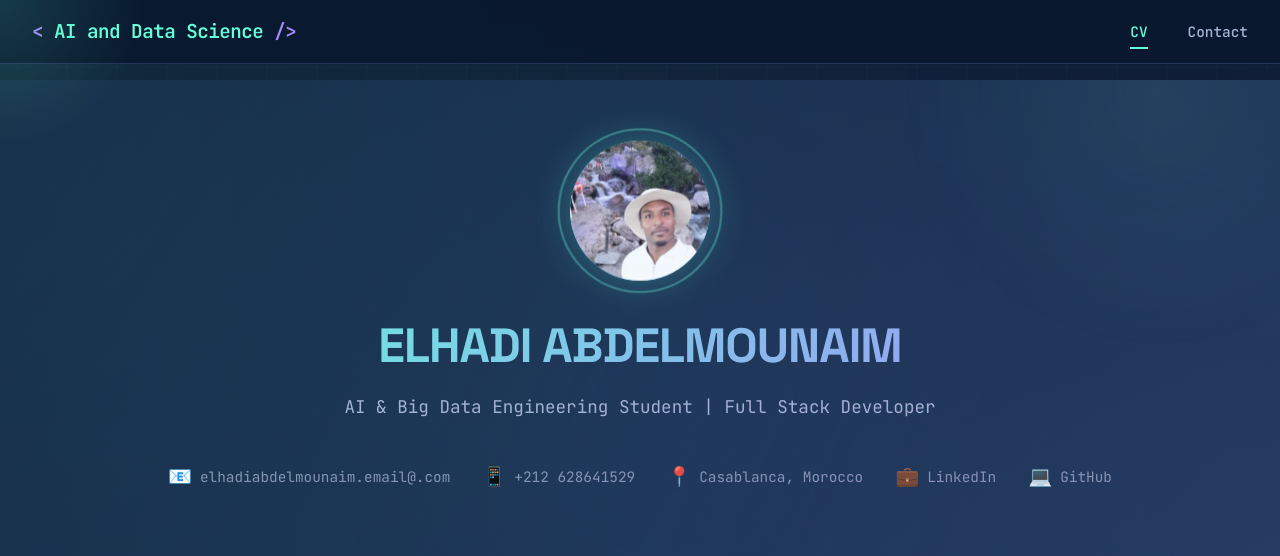
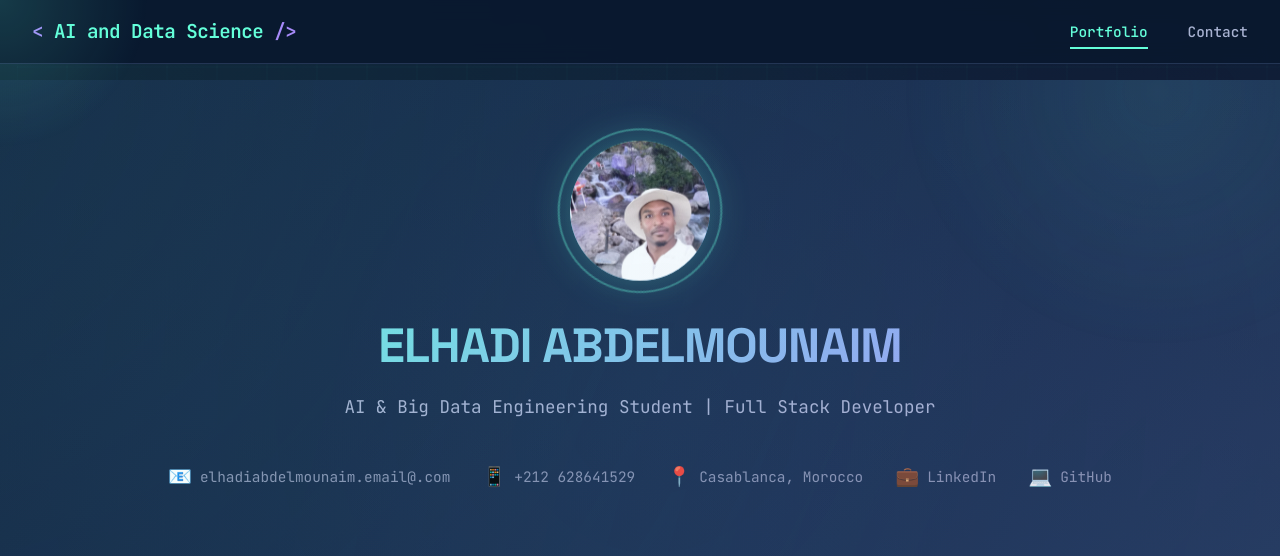
Before and after one commit to elhadiabdelmounaim/Portfolio_Elhadi, a Django app: page / in a window 1280 px wide. Shown: the top 556 px of the page. Run offline with Django 5.2, Linux system fonts and the light colour scheme; data comes from the database, SQL or seed files in the repository; both versions use the stored data as it was after the commit.

Commit message:
Update contact and CV templates and test cases
Replit-Commit-Author: Agent

```diff
--- a/Templates/myApp/pages/contact.html
+++ b/Templates/myApp/pages/contact.html
@@ -12,7 +12,7 @@
         <div class="nav-container">
             <div class="logo">AI and Data Science</div>
             <ul class="nav-menu">
-                <li><a href="{% url 'cv' %}">CV</a></li>
+                <li><a href="{% url 'cv' %}">Portfolio</a></li>
                 <li><a href="{% url 'contact' %}" class="active">Contact</a></li>
             </ul>
             <div class="hamburger">
--- a/Templates/myApp/pages/cv.html
+++ b/Templates/myApp/pages/cv.html
@@ -12,7 +12,7 @@
         <div class="nav-container">
             <div class="logo">AI and Data Science</div>
             <ul class="nav-menu">
-                <li><a href="{% url 'root' %}" class="active">CV</a></li>
+                <li><a href="{% url 'root' %}" class="active">Portfolio</a></li>
                 <li><a href="{% url 'contact' %}">Contact</a></li>
             </ul>
             <div class="hamburger"><span></span><span></span><span></span></div>
--- a/myApp/tests.py
+++ b/myApp/tests.py
@@ -36,7 +36,7 @@ class SetupTests(TestCase):
         for path in ["/", "/cv", "/contact"]:
             with self.subTest(path=path):
                 response = self.client.get(path)
-                self.assertContains(response, ">CV</a>")
+                self.assertContains(response, ">Portfolio</a>")
                 self.assertContains(response, ">Contact</a>")
                 self.assertNotContains(response, ">Home</a>")
                 self.assertNotContains(response, "/dashboard/login/")
```
Also changed, not shown: db.sqlite3.
